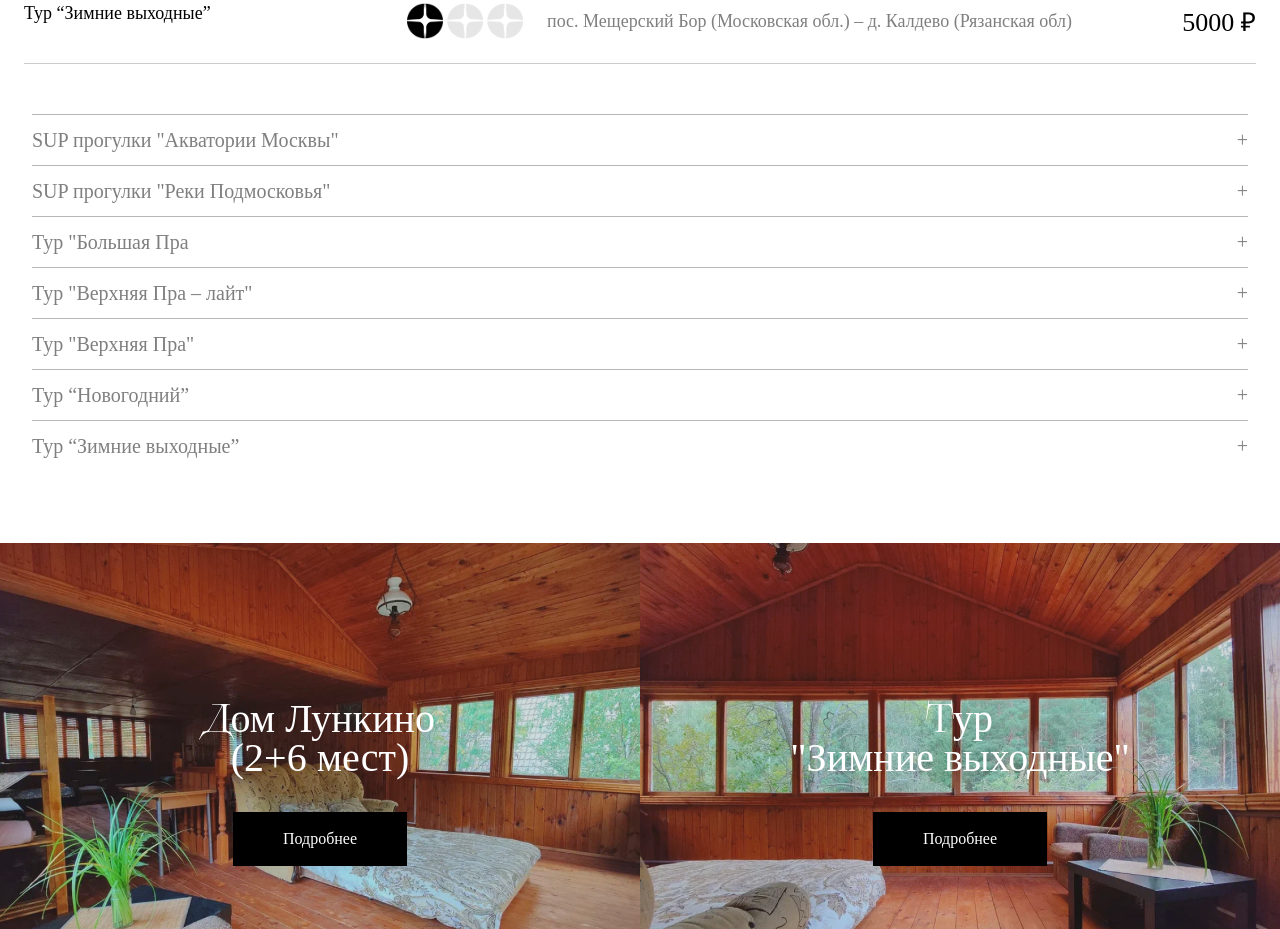
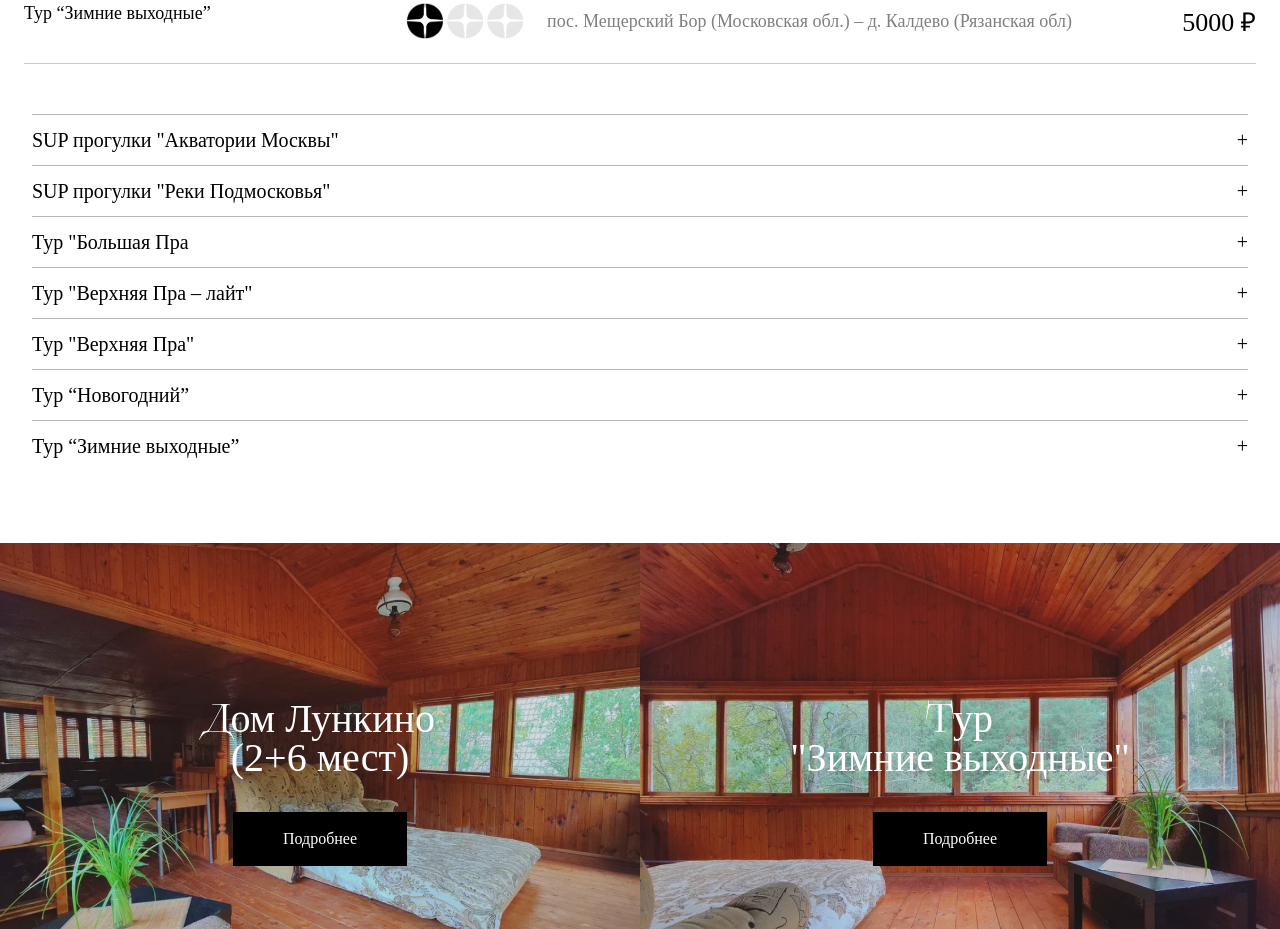
Before and after one commit to t13b5og4m22/react-mesera, a React (Create React App) app: page / in a window 1280 px wide. Shown: the part 4120-5049 px from the top of the page. Built offline with nearby package versions, Linux system fonts and the light colour scheme; a web font is replaced by a local one.

Commit message:
opacity 50% for title

```diff
--- a/package.json
+++ b/package.json
@@ -15,7 +15,7 @@
   },
   "scripts": {
     "predeploy": "npm run build",
-    "deploy": "gh-pages -d build",
+    "deploy": "gh-pages -b master -d build",
     "start": "react-scripts start",
     "build": "react-scripts build",
     "test": "react-scripts test",
--- a/src/main_components/Main_tours_info.css
+++ b/src/main_components/Main_tours_info.css
@@ -1,5 +1,9 @@
 .display_none {
     display: none;
+}
+
+.opacity_50 {
+    opacity: 0.5;
 }
 
 .Main_tours_info {
@@ -124,7 +128,6 @@ a {
 .sm_tours__table .sm_table__head p {
     font-size: 20px;
     color: #000000;
-    opacity: 0.5;
 }
 
 .sm_tours__table .sm_table__content {
--- a/src/main_components/Main_tours_info.js
+++ b/src/main_components/Main_tours_info.js
@@ -88,7 +88,7 @@ function Main_tours_info() {
           {tours.map((sm_item, i) =>
             <div className={true ? 'sm_tours__table_element' : 'display_none'}>
               <div className='sm_table__head' onClick={() => toggle(i)}>
-                <p>{sm_item.title}</p>
+                <p className={selected == i ? 'opacity_50' : ''}>{sm_item.title}</p>
                 <p>+</p>
               </div>
               <div className={selected == i ? 'sm_table__content' : 'display_none'}>
```
